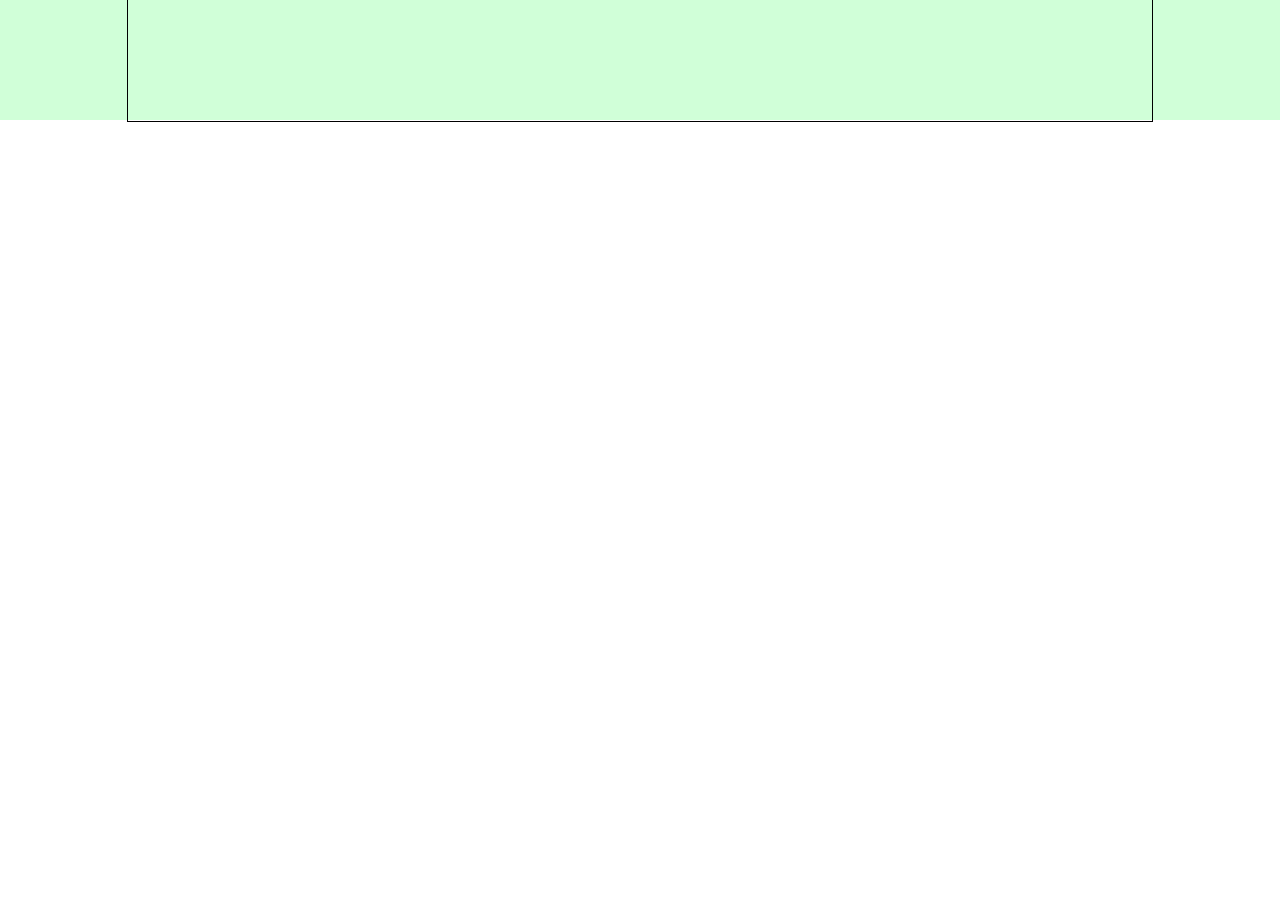
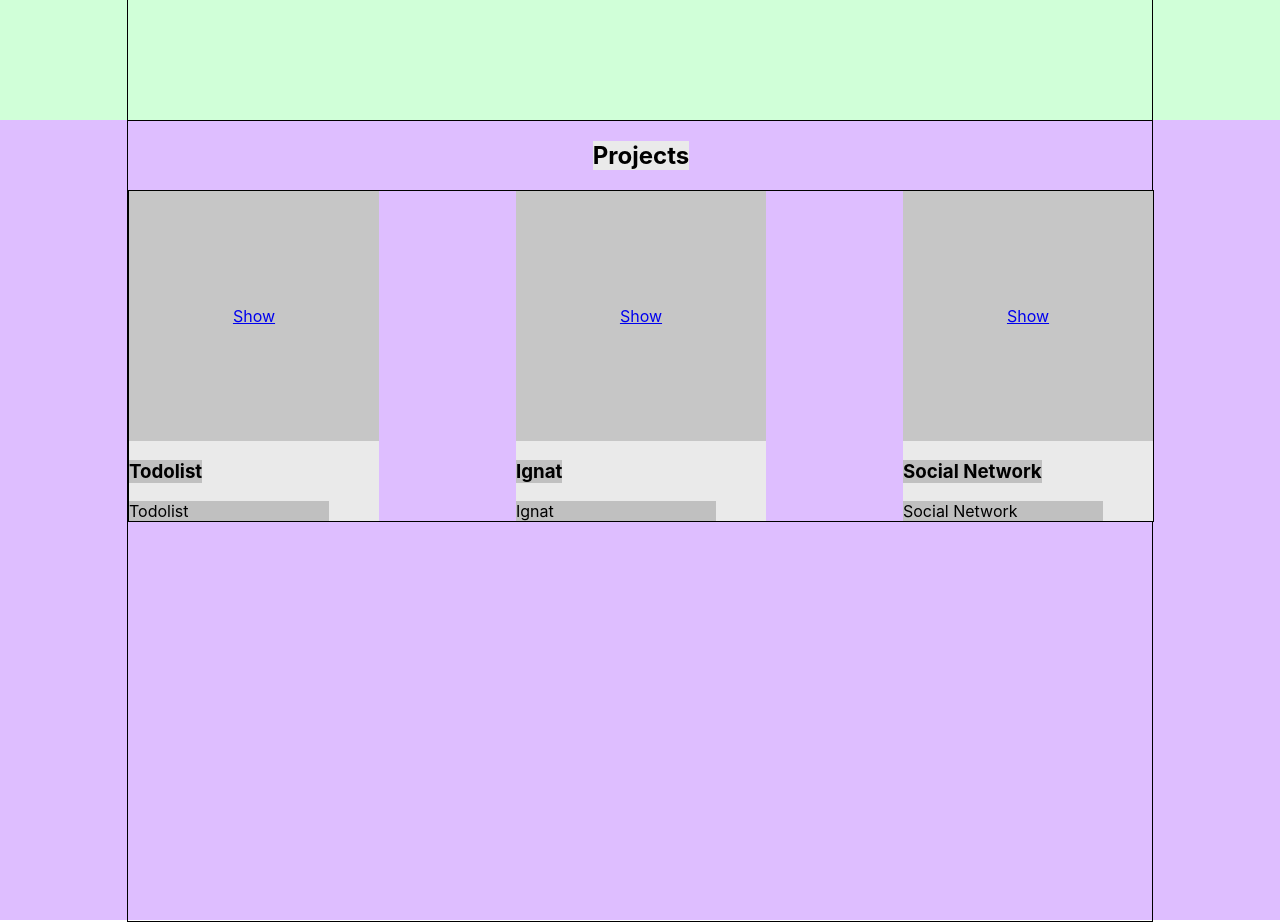
Before and after one commit to JuliOgogo/portfolio, a React (Create React App) app: page / in a window 1280 px wide. Shown: the part 1560-2482 px from the top of the page. Before the commit the page ends 1682 px from the top, so only its background shows below. Built offline with nearby package versions, Linux system fonts and the light colour scheme.

Commit message:
projects

```diff
--- a/src/App.tsx
+++ b/src/App.tsx
@@ -3,6 +3,7 @@ import './App.css';
 import Header from "./header/Header";
 import Main from "./main/Main";
 import Skills from "./skills/Skills";
+import Projects from "./projects/Projects";
 
 function App() {
     return (
@@ -10,6 +11,7 @@ function App() {
             <Header/>
             <Main/>
             <Skills/>
+            <Projects/>
         </div>
     );
 }
--- /dev/null
+++ b/src/projects/Projects.js
@@ -0,0 +1,21 @@
+import React from 'react';
+import style from './Projects.module.css';
+import styleContainer from '../common/styles/Container.module.css';
+import Project from "./project/Project";
+
+function Projects() {
+    return (
+        <div className={style.projects}>
+            <div className={`${styleContainer.container} ${style.projectsContainer}`}>
+                <h2 className={style.title}>Projects</h2>
+                <div className={style.projectsElements}>
+                    <Project title={'Todolist'} description={'Todolist'}/>
+                    <Project title={'Ignat'} description={'Ignat'}/>
+                    <Project title={'Social Network'} description={'Social Network'}/>
+                </div>
+            </div>
+        </div>
+    );
+}
+
+export default Projects;
--- /dev/null
+++ b/src/projects/Projects.module.css
@@ -0,0 +1,21 @@
+.projects {
+    height: 100vh;
+    background-color: #debeff;
+}
+
+.projectsContainer {
+    flex-direction: column;
+    justify-content: flex-start;
+}
+
+.title {
+    background-color: #eaeaea;
+}
+
+.projectsElements {
+    border: 1px solid;
+    width: 100%;
+    display: flex;
+    justify-content: space-between;
+    flex-wrap: wrap;
+}
--- /dev/null
+++ b/src/projects/project/Project.js
@@ -0,0 +1,18 @@
+import React from 'react';
+import style from './Project.module.css';
+
+function Project(props) {
+    return (
+        <div className={style.project}>
+            <div className={style.icon}>
+                <a href={'#'}>Show</a>
+            </div>
+            <div className={style.descriptionContainer}>
+                <h3>{props.title}</h3>
+                <div className={style.description}>{props.description}</div>
+            </div>
+        </div>
+    );
+}
+
+export default Project;
--- /dev/null
+++ b/src/projects/project/Project.module.css
@@ -0,0 +1,31 @@
+.project {
+    width: 250px;
+    background-color: #eaeaea;
+    display: flex;
+    flex-direction: column;
+    align-items: flex-start;
+}
+
+.icon {
+    width: 250px;
+    height: 250px;
+    background-color: #c6c6c6;
+    display: flex;
+    justify-content: center;
+    align-items: center;
+}
+
+.descriptionContainer {
+    display: flex;
+    flex-direction: column;
+    align-items: flex-start;
+}
+
+.descriptionContainer h3 {
+    background-color: #c0c0c0;
+}
+
+.description {
+    background-color: #c0c0c0;
+    width: 200px;
+}
```
